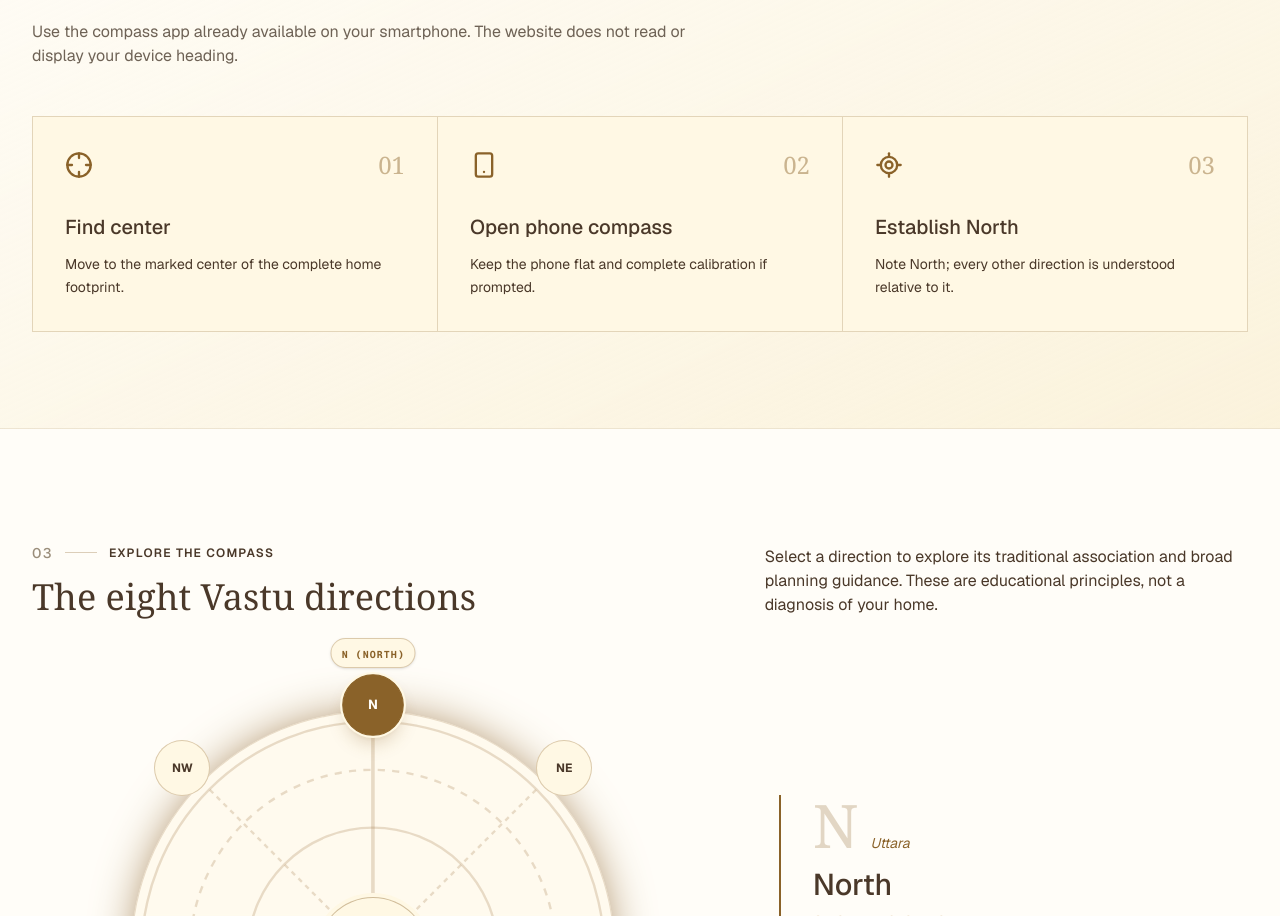
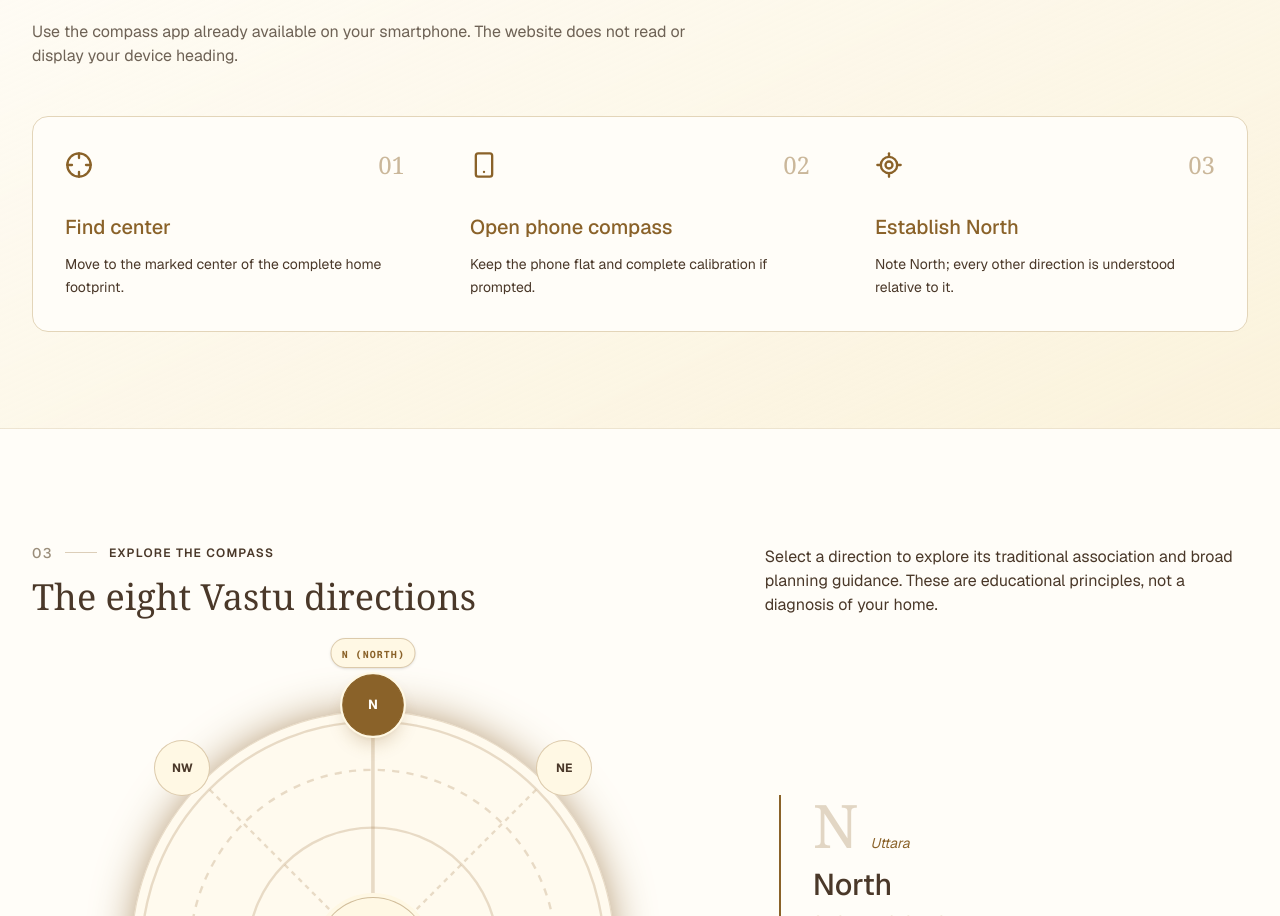
Before and after one commit to somnathbaidyahere-cyber/vastu, a Next.js app: page /tools/compass in a window 1280 px wide. Shown: the part 1716-2632 px from the top of the page. Built offline with nearby package versions, Linux system fonts and the light colour scheme.

Commit message:
polished compass page a bit

```diff
--- a/components/pages/tools/compass/CompassInstructions.jsx
+++ b/components/pages/tools/compass/CompassInstructions.jsx
@@ -8,16 +8,14 @@ function CompassInstructions() {
       <div className="mx-auto max-w-7xl">
         <div className="max-w-2xl">
           <SectionLabel number="02">Orient the plan</SectionLabel>
-          <h2 className="section-heading">
-            How to find the directions
-          </h2>
+          <h2 className="section-heading">How to find the directions</h2>
           <p className="section-description">
             Use the compass app already available on your smartphone. The
             website does not read or display your device heading.
           </p>
         </div>
 
-        <div className="mt-12 grid gap-px overflow-hidden border border-border bg-border md:grid-cols-3">
+        <div className="mt-12 grid gap-px overflow-hidden rounded-2xl border border-border bg-surface md:grid-cols-3">
           {[
             [
               Crosshair,
@@ -38,17 +36,17 @@ function CompassInstructions() {
               "Note North; every other direction is understood relative to it.",
             ],
           ].map(([Icon, number, heading, copy]) => (
-            <div key={number} className="bg-background p-7 sm:p-8">
+            <div key={number} className="group hover:bg-primary/30 p-7 sm:p-8">
               <div className="flex items-center justify-between">
-                <Icon className="h-7 w-7 text-primary" />
-                <span className="font-heading text-2xl text-primary/45">
+                <Icon className="h-7 w-7 text-primary " />
+                <span className="font-heading text-2xl text-primary/45 group-hover:text-primary ">
                   {number}
                 </span>
               </div>
-              <h3 className="mt-8 text-xl font-medium text-foreground">
+              <h3 className="mt-8 text-xl font-medium text-primary ">
                 {heading}
               </h3>
-              <p className="mt-3 text-sm leading-relaxed text-muted-foreground">
+              <p className="mt-3 text-sm leading-relaxed text-muted-foreground ">
                 {copy}
               </p>
             </div>
```
